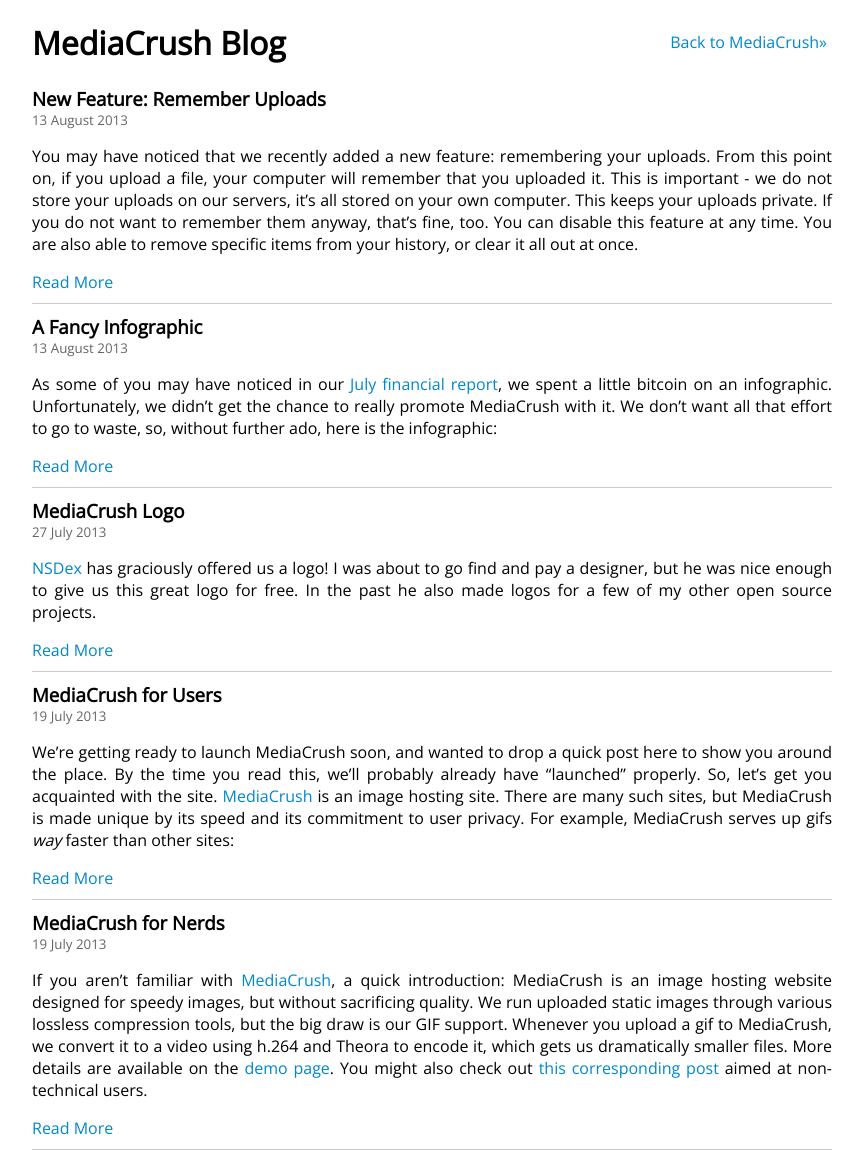
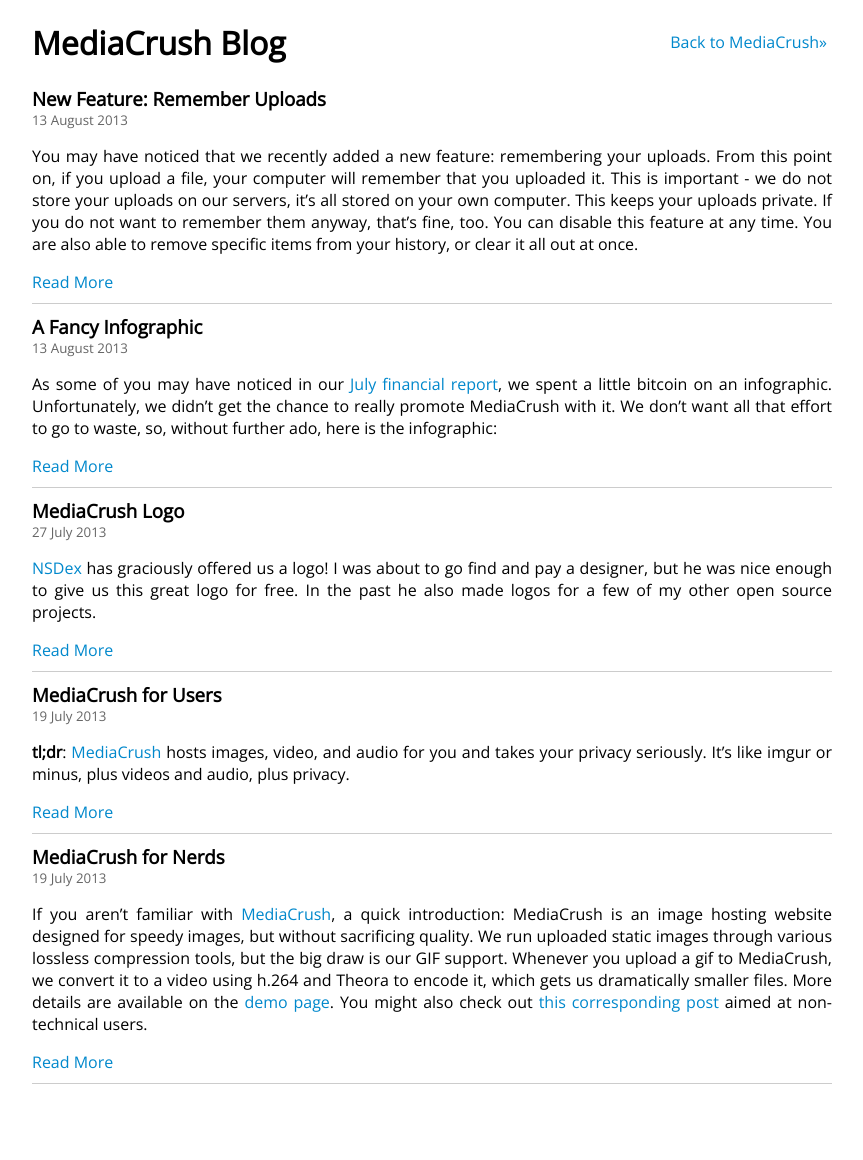
Before and after one commit to MediaCrush/mediacrush.github.io, a Jekyll site: the page built from index.html, in a window 1280 px wide. Shown: the whole page, without its empty margins (208-1071 px from the left). Built offline with Jekyll 4.4.1, drawn with Linux system fonts in a browser that asks for light colours; Markdown is read by kramdown in place of the engine named in the settings; after the commit the page ends 1094 px from its top, so only the background shows below that.

Commit message:
Update 2013-07-19-MediaCrush-for-users.md

```diff
--- a/_posts/2013-07-19-MediaCrush-for-users.md
+++ b/_posts/2013-07-19-MediaCrush-for-users.md
@@ -3,8 +3,9 @@
 layout: post
 ---
 
-We're getting ready to launch MediaCrush soon, and wanted to drop a quick post here to show you around the place. By the time you
-read this, we'll probably already have "launched" properly. So, let's get you acquainted with the site.
+**tl;dr**: [MediaCrush](https://mediacru.sh) hosts images, video, and audio for you and takes your privacy seriously. It's
+like imgur or minus, plus videos and audio, plus privacy.
+
 [MediaCrush](https://mediacru.sh) is an image hosting site. There are many such sites, but MediaCrush is made unique by its speed
 and its commitment to user privacy. For example, MediaCrush serves up gifs *way* faster than other sites:
 
@@ -40,8 +41,6 @@
 * Ads are completely optional, you can opt out and never see them again
 
 There's more details on privacy and such in the sister blog post, [MediaCrush for Nerds](/2013/07/19/MediaCrush-for-nerds.html).
-Compare our commitment to your privacy to your other favorite image hosts - imgur and minus make no such promises. Plus,
-those guys only support images - we'll take video, audio, and vectors, too.
 
 In short: MediaCrush is a super-fast, super-sleek image host that takes every step to defend your privacy. We're also totally
 free (we even let you disable advertisements), and we love our users. What are you waiting for?
```
